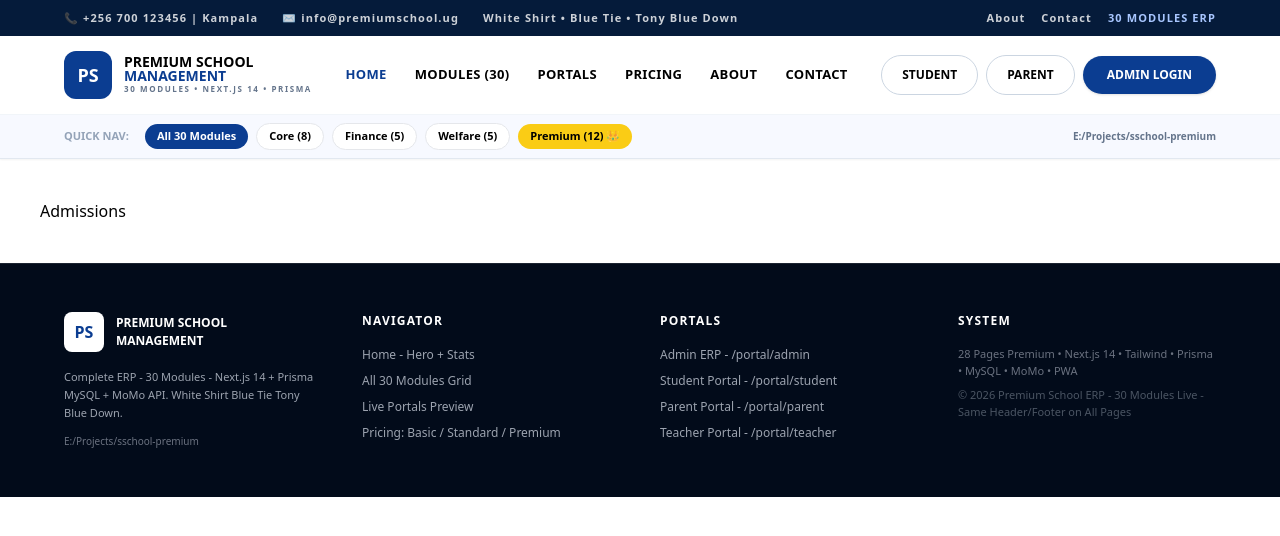
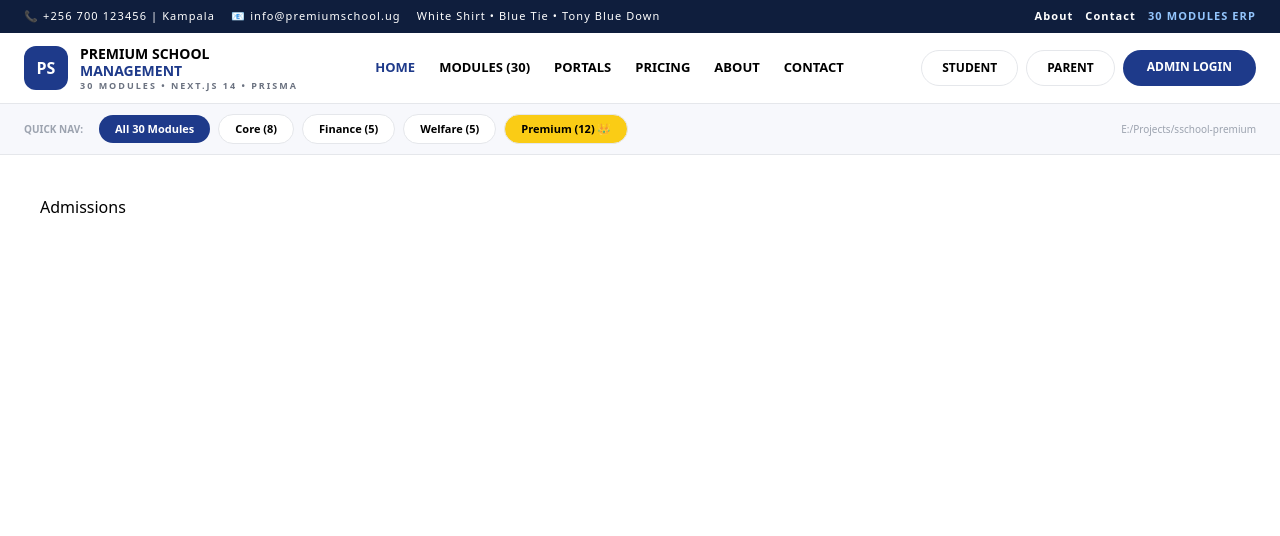
Before and after one commit to xoucho10/sschool-premium, a Next.js app: page /admissions in a window 1280 px wide. Shown: the top 536 px of the page. Built offline with nearby package versions, Linux system fonts and the light colour scheme.

Commit message:
restore: premium navigator like screenshot

```diff
--- a/src/app/layout.tsx
+++ b/src/app/layout.tsx
@@ -1,20 +1,67 @@
-import type { Metadata } from "next";
 import "./globals.css";
-import Header from "@/components/Header";
-import Footer from "@/components/Footer";
+import Link from "next/link";
 
-export const metadata: Metadata = {
-  title: "Premium School Management - 30 Modules ERP",
-  description: "Complete School ERP - 30 Modules - Next.js 14 + Prisma MySQL + Mobile Money",
+export const metadata = {
+  title: "Premium School Management - 30 Modules",
+  description: "Next.js 14 + Prisma",
 };
 
 export default function RootLayout({ children }: { children: React.ReactNode }) {
   return (
     <html lang="en">
       <body className="bg-white">
-        <Header />
+        {/* TOP DARK BAR */}
+        <div className="bg-[#0f1e3d] text-white text-[11px] tracking-widest py-2 px-6 flex justify-between items-center">
+          <div className="flex gap-4 items-center">
+            <span>📞 +256 700 123456 | Kampala</span>
+            <span>📧 info@premiumschool.ug</span>
+            <span className="hidden md:inline">White Shirt • Blue Tie • Tony Blue Down</span>
+          </div>
+          <div className="flex gap-3 font-bold">
+            <Link href="/about">About</Link>
+            <Link href="/contact">Contact</Link>
+            <span className="text-blue-300">30 MODULES ERP</span>
+          </div>
+        </div>
+
+        {/* MAIN NAV */}
+        <div className="border-b bg-white px-6 py-3 flex justify-between items-center">
+          <div className="flex items-center gap-3">
+            <div className="w-11 h-11 bg-[#1e3a8a] rounded-xl flex items-center justify-center text-white font-black">PS</div>
+            <div className="leading-tight">
+              <h1 className="font-black text-[14px]">PREMIUM SCHOOL<br/><span className="text-[#1e3a8a]">MANAGEMENT</span></h1>
+              <p className="text-[9px] tracking-[2px] text-gray-500 font-bold">30 MODULES • NEXT.JS 14 • PRISMA</p>
+            </div>
+          </div>
+
+          <nav className="hidden lg:flex gap-6 font-black text-[13px]">
+            <Link href="/" className="text-[#1e3a8a]">HOME</Link>
+            <Link href="/#modules">MODULES (30)</Link>
+            <Link href="/portal">PORTALS</Link>
+            <Link href="/pricing">PRICING</Link>
+            <Link href="/about">ABOUT</Link>
+            <Link href="/contact">CONTACT</Link>
+          </nav>
+
+          <div className="flex gap-2">
+            <Link href="/students" className="border rounded-full px-5 py-2 text-[12px] font-black">STUDENT</Link>
+            <Link href="/parents" className="border rounded-full px-5 py-2 text-[12px] font-black">PARENT</Link>
+            <Link href="/admin" className="bg-[#1e3a8a] text-white rounded-full px-6 py-2 text-[12px] font-black">ADMIN LOGIN</Link>
+          </div>
+        </div>
+
+        {/* QUICK NAV */}
+        <div className="bg-[#f7f8fc] border-b px-6 py-2.5 flex gap-2 items-center overflow-x-auto">
+          <span className="text-[10px] font-bold text-gray-400 mr-2">QUICK NAV:</span>
+          <Link href="/#all" className="bg-[#1e3a8a] text-white rounded-full px-4 py-1.5 text-[11px] font-bold whitespace-nowrap">All 30 Modules</Link>
+          <Link href="/#core" className="bg-white border rounded-full px-4 py-1.5 text-[11px] font-bold whitespace-nowrap">Core (8)</Link>
+          <Link href="/#finance" className="bg-white border rounded-full px-4 py-1.5 text-[11px] font-bold whitespace-nowrap">Finance (5)</Link>
+          <Link href="/#welfare" className="bg-white border rounded-full px-4 py-1.5 text-[11px] font-bold whitespace-nowrap">Welfare (5)</Link>
+          <Link href="/#premium" className="bg-yellow-400 border rounded-full px-4 py-1.5 text-[11px] font-bold whitespace-nowrap">Premium (12) 👑</Link>
+          <span className="ml-auto text-[10px] text-gray-400 hidden md:block">E:/Projects/sschool-premium</span>
+        </div>
+
         {children}
-        <Footer />
       </body>
     </html>
   );
```
